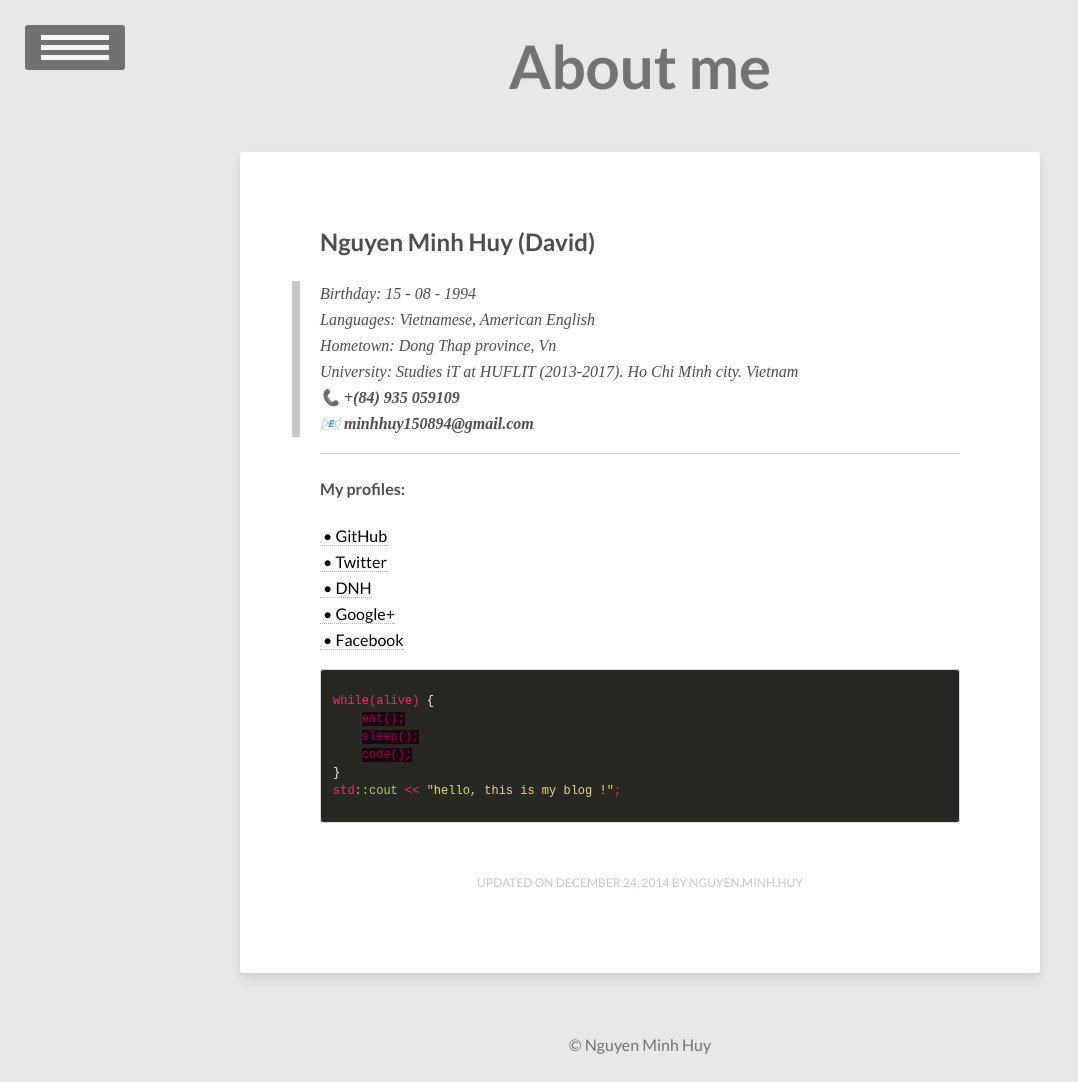
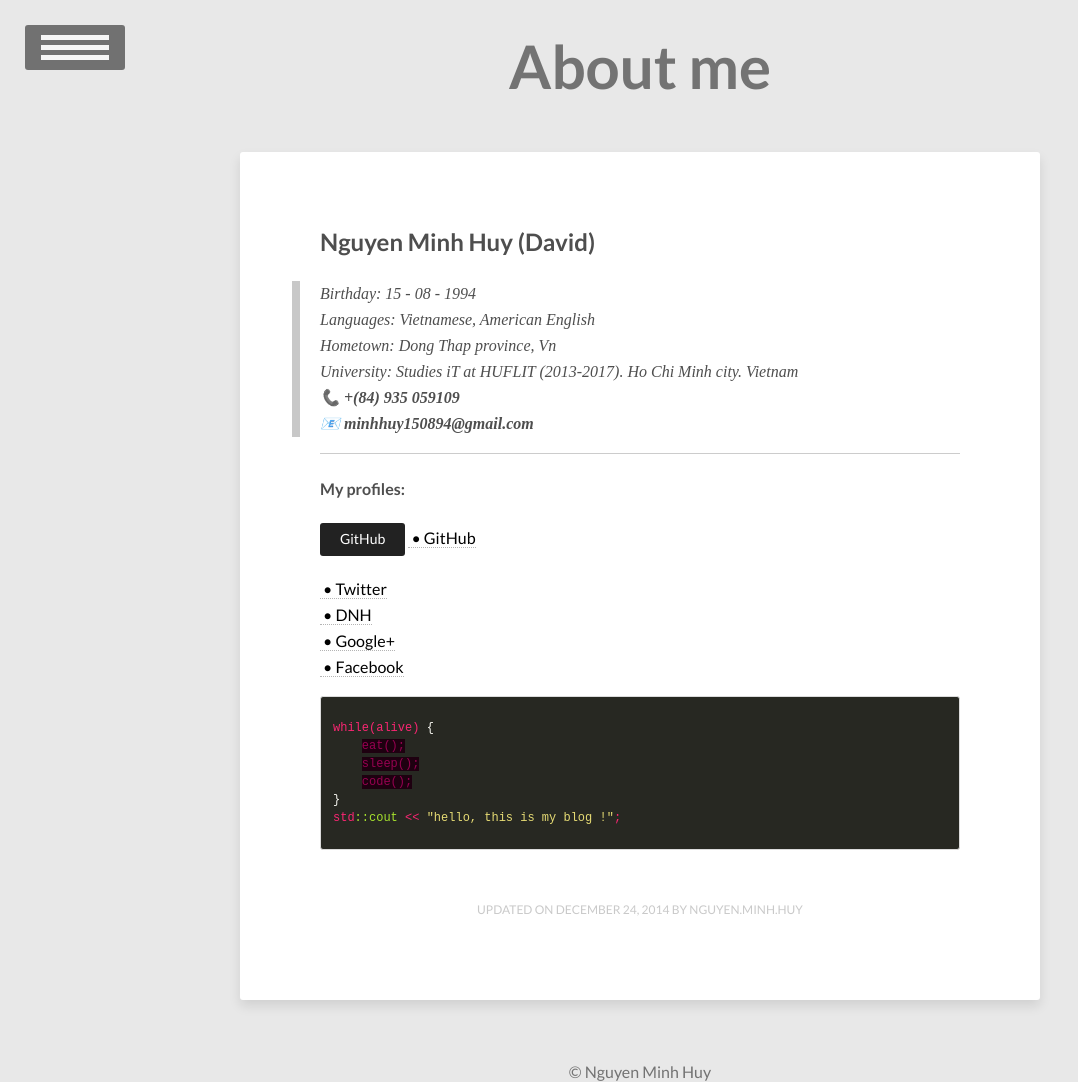
Before and after one commit to vareisen/vareisen.github.io, a Jekyll site: the page built from about/index.md, in a window 1280 px wide, cut to the strip 0-1082 px from the top of the page. Shown: the whole strip, without its empty margins (0-1078 px from the left). Built offline with Jekyll 4.4.1, drawn with Linux system fonts in a browser that asks for light colours.

Commit message:
Update index.md

```diff
--- a/about/index.md
+++ b/about/index.md
@@ -14,6 +14,7 @@
 
 <hr>
 <h4> My profiles: </h4>
+<a href="http://github.com/minhhuy150894" class="btn btn">GitHub</a>
 <a href="http://github.com/minhhuy150894"><font color="black">&nbsp;&bull;&nbsp;GitHub</font></a><br>
 <a href="https://twitter.com/david15894"><font color="black">&nbsp;&bull;&nbsp;Twitter</font></a><br>
 <a href="http://daynhauhoc.com/users/david15894"><font color="black">&nbsp;&bull;&nbsp;DNH</font></a><br>
```
